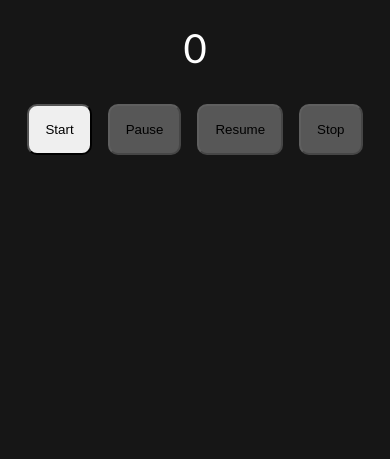
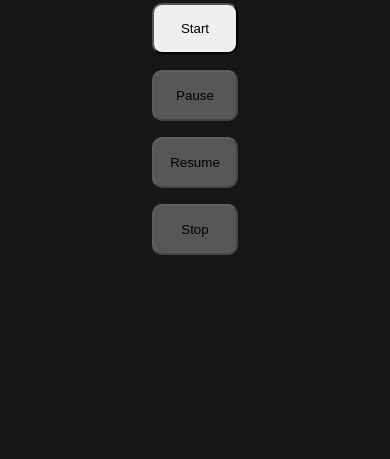
Before and after one commit to PUP-BSIT/exercise-12-nogadas-vonryan, a plain HTML site: page timer.html in a window 390 px wide. Shown: the part 401-860 px from the top of the page. Drawn offline with Linux system fonts and the light colour scheme.

Commit message:
add mobile media responsiveness

```diff
--- a/style.css
+++ b/style.css
@@ -3,7 +3,9 @@ body {
     justify-content: center;
 	align-items: center;
     background-image: url("./assets/bulb_wallpaper.jpg");
-    background-size: cover;
+    background-color: #161616;
+    background-size: 100%;
+    background-repeat: no-repeat;
     color: white;
 	height: 100vh;
 }
@@ -42,3 +44,9 @@ button:disabled {
     cursor: unset;
     color: black;
 }
+
+@media (max-width: 426px) {
+    .button-container {
+        flex-direction: column;
+    }
+}
```
